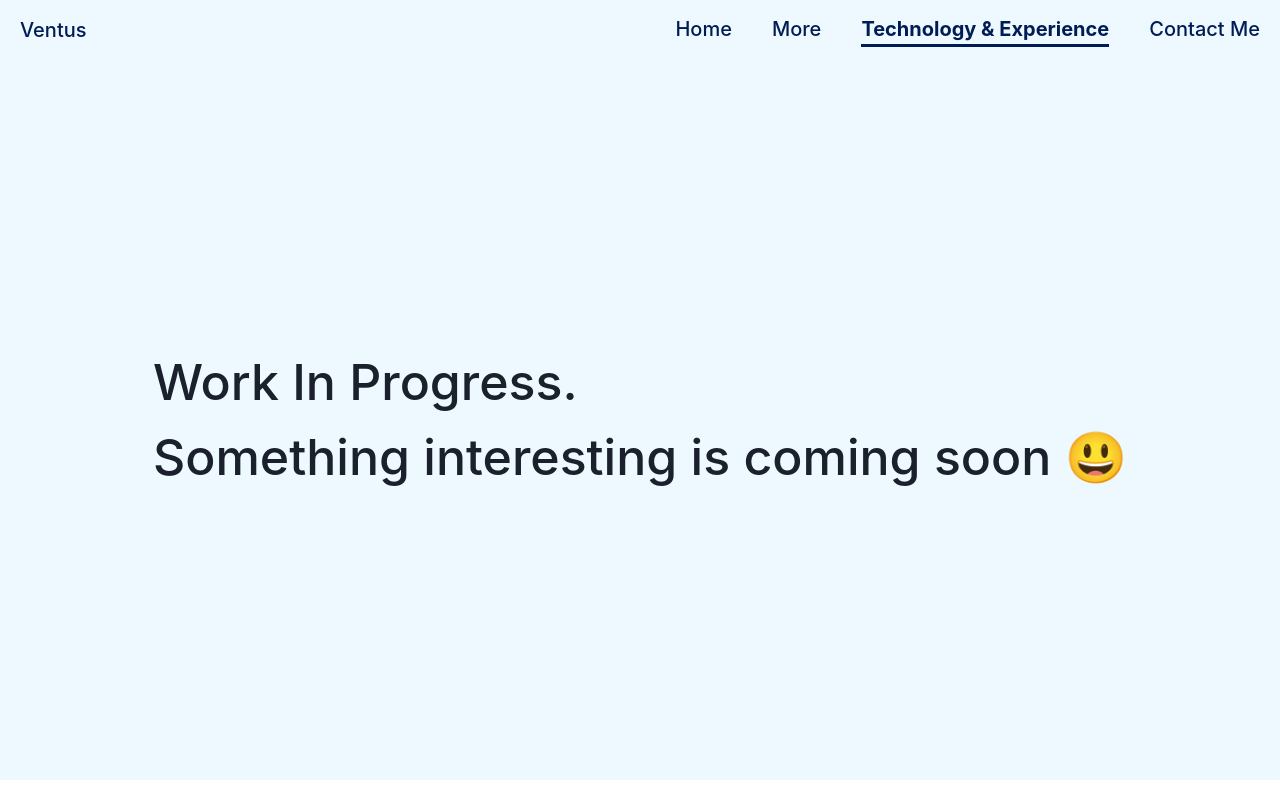
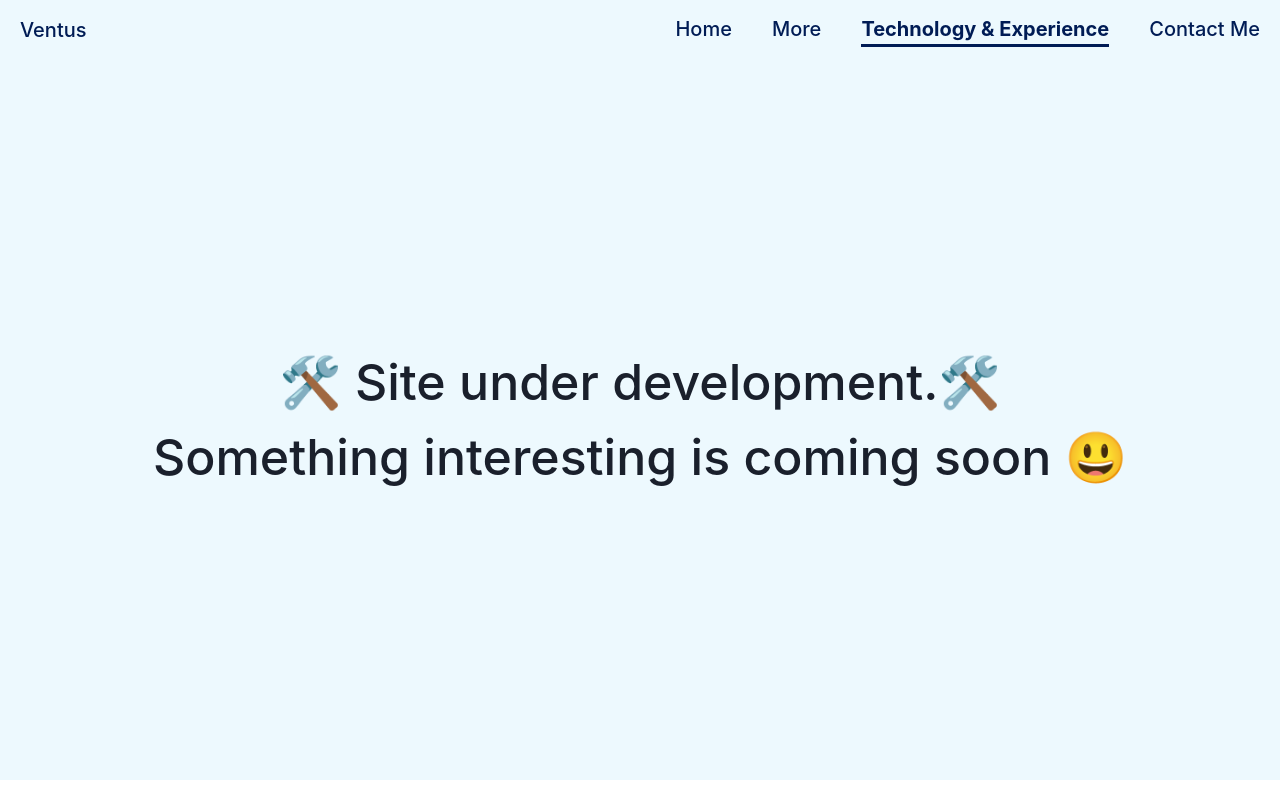
Before and after one commit to VentusTWY/ventus-portfolio, a React (Create React App) app: page /tech in a window 1280 px wide. Built offline with nearby package versions, Linux system fonts and the light colour scheme.

Commit message:
modularised WIP card

```diff
--- a/src/components/ContactMe/ContactMe.jsx
+++ b/src/components/ContactMe/ContactMe.jsx
@@ -1,22 +1,13 @@
 import { Text, Box, Flex } from '@chakra-ui/react'
 import React from 'react'
 import { HeaderBar } from '../HeaderBar/HeaderBar'
+import { WIPCard } from '../WIPCard'
 
 export const ContactMe = () => {
   return (
     <>
       <HeaderBar />
-      <Flex
-        bgColor={'#EDF9FE'}
-        alignItems={'center'}
-        justifyContent={'center'}
-        height={'90vh'}
-        width={'100vw'}
-      >
-        <Text color={'7F8DAA'} fontSize={'50px'} fontWeight={500}>
-          Work In Progress.<br></br> Something interesting is coming soon 😃
-        </Text>
-      </Flex>
+      <WIPCard />
     </>
   )
 }
--- a/src/components/More/More.jsx
+++ b/src/components/More/More.jsx
@@ -1,22 +1,13 @@
 import { Text, Box, Flex } from '@chakra-ui/react'
 import React from 'react'
 import { HeaderBar } from '../HeaderBar/HeaderBar'
+import { WIPCard } from '../WIPCard'
 
 export const More = () => {
   return (
     <>
       <HeaderBar />
-      <Flex
-        bgColor={'#EDF9FE'}
-        alignItems={'center'}
-        justifyContent={'center'}
-        height={'90vh'}
-        width={'100vw'}
-      >
-        <Text color={'7F8DAA'} fontSize={'50px'} fontWeight={500}>
-          Work In Progress.<br></br> Something interesting is coming soon 😃
-        </Text>
-      </Flex>
+      <WIPCard />
     </>
   )
 }
--- a/src/components/TechnologyExperience/TechnologyExperience.jsx
+++ b/src/components/TechnologyExperience/TechnologyExperience.jsx
@@ -1,22 +1,13 @@
 import { Text, Box, Flex } from '@chakra-ui/react'
 import React from 'react'
 import { HeaderBar } from '../HeaderBar/HeaderBar'
+import { WIPCard } from '../WIPCard'
 
 export const TechnologyExperience = () => {
   return (
     <>
       <HeaderBar />
-      <Flex
-        bgColor={'#EDF9FE'}
-        alignItems={'center'}
-        justifyContent={'center'}
-        height={'90vh'}
-        width={'100vw'}
-      >
-        <Text color={'7F8DAA'} fontSize={'50px'} fontWeight={500}>
-          Work In Progress.<br></br> Something interesting is coming soon 😃
-        </Text>
-      </Flex>
+      <WIPCard />
     </>
   )
 }
--- /dev/null
+++ b/src/components/WIPCard.jsx
@@ -0,0 +1,27 @@
+import { Text, Flex } from '@chakra-ui/react'
+import React from 'react'
+
+export const WIPCard = () => {
+  return (
+    <Flex
+      bgColor={'#EDF9FE'}
+      alignItems={'center'}
+      justifyContent={'center'}
+      height={'90vh'}
+      width={'100vw'}
+      p={5}
+    >
+      <Text
+        color={'7F8DAA'}
+        fontSize={['20px', '30px', '50px']}
+        fontWeight={500}
+        justifyContent={'center'}
+        alignItems={'center'}
+        textAlign={'center'}
+      >
+        🛠️ Site under development.🛠️
+        <br /> Something interesting is coming soon 😃
+      </Text>
+    </Flex>
+  )
+}
```
